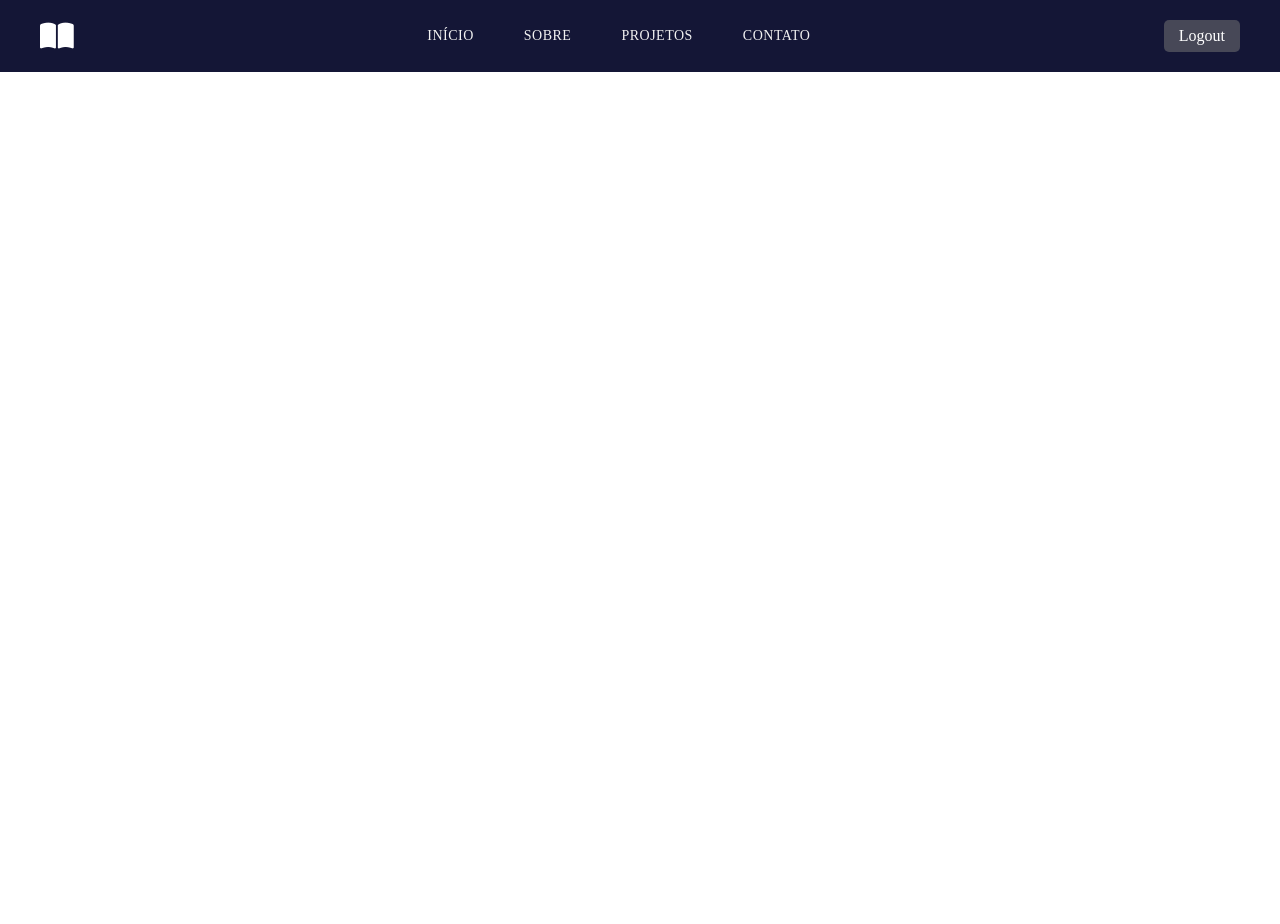
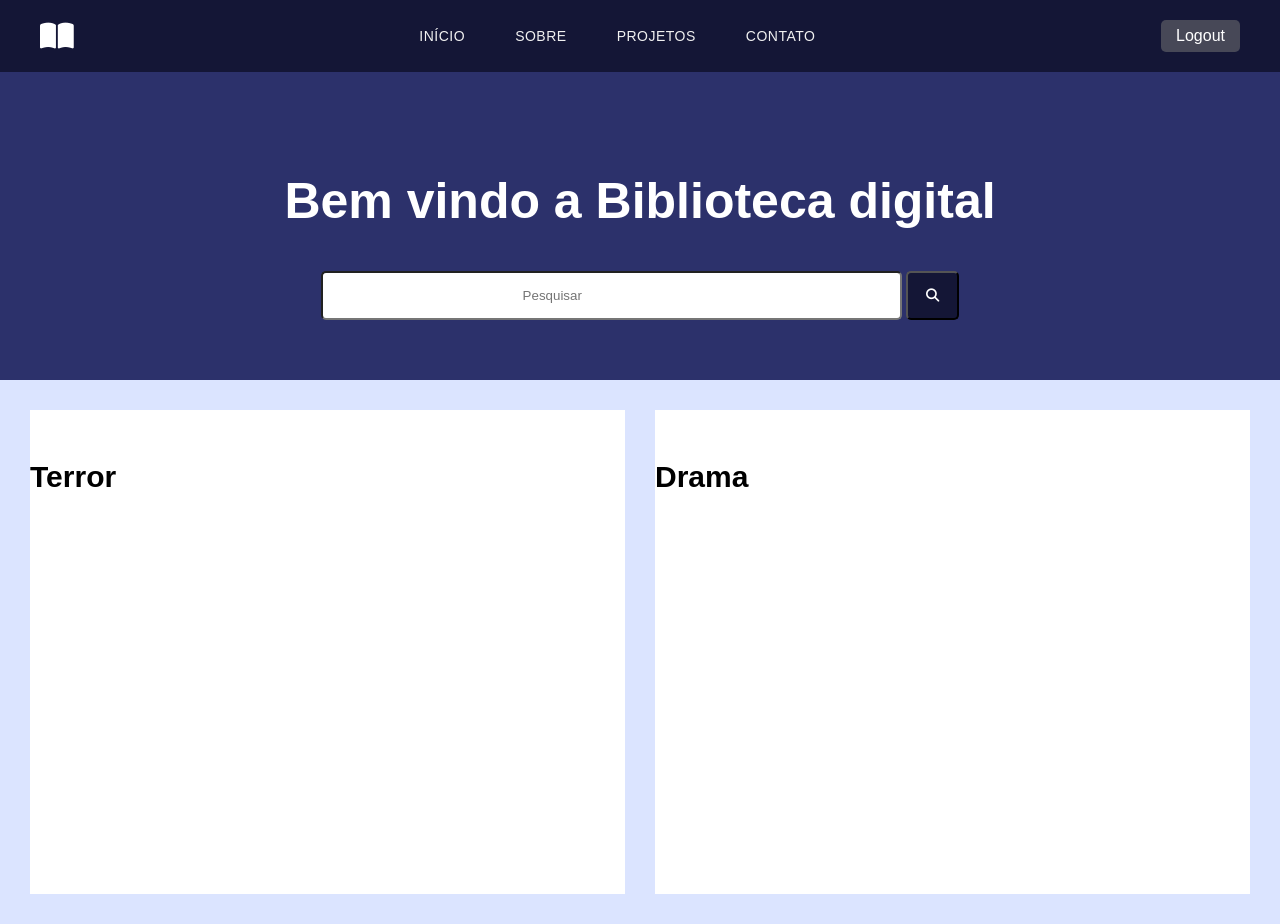
Before and after one commit to Iunctun/BibliotecaSA, a PHP site: page /pages/TelaHome.html in a window 1280 px wide. Before the commit the page ends 72 px from the top, so only its background shows below. Run offline with PHP 8.4, Linux system fonts and the light colour scheme.

Commit message:
Home.html
Realizando parte do layout da página Home.html

```diff
--- a/pages/TelaHome.html
+++ b/pages/TelaHome.html
@@ -5,17 +5,36 @@
     <meta charset="UTF-8">
     <meta name="viewport" content="width=device-width, initial-scale=1.0">
     <link rel="stylesheet" href="../styles/navbar.css">
+    <link rel="stylesheet" href="../styles/home.css">
     <link rel="stylesheet" href="https://cdnjs.cloudflare.com/ajax/libs/font-awesome/6.5.0/css/all.min.css">
-    <title>Document</title>
+    <title>Home - Biblioteca</title>
 </head>
 
 <body>
     <div id="header"></div>
 
+    <Section class="sessao-input">
+        <div class="card-input">
+            <h1>Bem vindo a Biblioteca digital</h1>
+            <input type="text" placeholder="Pesquisar" >
+            <button>
+                <i class="fa-solid fa-magnifying-glass"></i>
+            </button>
+        </div>
+    </Section>
+
+    <section class="catalogo">
+        <div class="left-card">
+            <h5>Terror</h5>
+        </div>
+        <div class="right-card">
+            <h5>Drama</h5>
+        </div>
+    </section>
+
+
     <script src="../scripts/navbar.js"></script>
     <script src="../scripts/include.js"></script>
-
-
 </body>
 
 </html>
--- a/pages/dashboard.html
+++ b/pages/dashboard.html
@@ -17,7 +17,7 @@
 
 
 
-
+    <!-- JS para importar o NavBar -->
     <script src="../scripts/navbar.js"></script>
     <script src="../scripts/include.js"></script>
 </body>
--- /dev/null
+++ b/styles/footer.css
@@ -0,0 +1,3 @@
+.fotter{
+    background-color: #141636;
+}
--- /dev/null
+++ b/styles/home.css
@@ -0,0 +1,58 @@
+body{
+    margin: 0;
+    font-family: Arial, Helvetica, sans-serif;
+    background-color: #dbe4ff;
+}
+
+.card-input{
+    background-color: #2c316b;
+    padding-top: 60px;
+    padding-bottom: 60px;
+    width: 100%;
+    margin-top: 70px;
+    text-align: center;
+}
+
+.card-input h1{
+    color: #fff;
+    font-size: 50px;
+}
+
+.card-input input{
+    padding-top: 15px;
+    padding-bottom: 15px;
+    padding-left: 200px;
+    padding-right: 200px;
+    border-radius: 5px;
+}
+.card-input button{
+    color: #fff;
+    padding-top: 15px;
+    padding-bottom: 15px;
+    padding-left: 18px;
+    padding-right: 18px;
+    border-radius: 5px ;
+    background-color: #141636;
+}
+
+.left-card{
+    background-color: #fff;
+    padding-bottom: 350px;
+    width: 50%;
+
+}
+
+.right-card{
+    background-color: #fff;
+    width: 50%;
+}
+
+.catalogo{
+    display: flex;
+    padding: 30px;
+    gap: 30px;
+}
+
+.catalogo h5{
+    font-size: 30px;
+}
--- a/styles/navbar.css
+++ b/styles/navbar.css
@@ -15,6 +15,9 @@
             background-color 0.3s ease,
             backdrop-filter 0.3s ease;
     }
+
+
+
 
     /* Header com blur ao rolar a página */
     .header.scrolled {
```
Also changed, not shown: pages/components/footer.html (added, +8 -0 lines).
